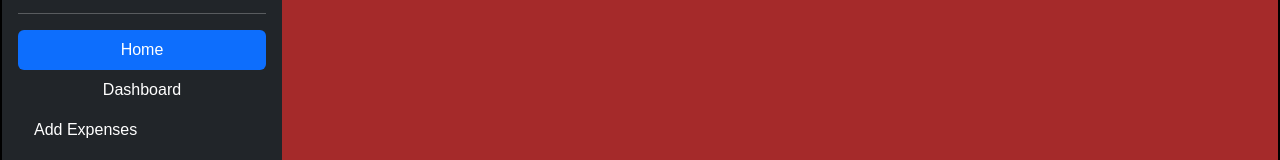
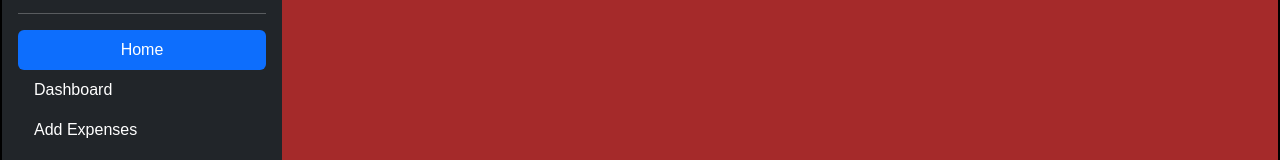
Before and after one commit to hoodadfarhad/BudgetApp, a React (Create React App) app: page / in a window 1280 px wide. Shown: the part 145-305 px from the top of the page. Built offline with nearby package versions, Linux system fonts and the light colour scheme.

Commit message:
Adding switch for better component switching between options. removing btn names for being unnecessary

```diff
--- a/src/components/Sidebar.jsx
+++ b/src/components/Sidebar.jsx
@@ -22,14 +22,18 @@ function Sidebar(prop) {
         </li>
 
         <li>
-          <Link to="/" className="nav-link text-white">
+          <button
+            className="nav-link text-white"
+            onClick={() => {
+              prop.optionSelector(1);
+            }}
+          >
             Dashboard
-          </Link>
+          </button>
         </li>
 
         <li>
           <button
-            name="AddBtn"
             className="nav-link text-white"
             onClick={() => {
               prop.optionSelector(2);
--- a/src/components/StartingPage.jsx
+++ b/src/components/StartingPage.jsx
@@ -7,10 +7,14 @@ import Expenses from "./AddExp";
 import { Link } from "react-router-dom";
 
 function StartingPage(prop) {
-  const [clickedOption, setClickedOption] = useState(0);
+  const [clickedOption, setClickedOption] = useState(1);
 
   function SideBarResult(id) {
     switch (id) {
+      case 1:
+        setClickedOption(1);
+        break;
+
       case 2:
         setClickedOption(2);
         break;
@@ -21,13 +25,28 @@ function StartingPage(prop) {
     }
   }
 
+  function WhatToRender(op) {
+    switch (op) {
+      case 1:
+        return <Dashboard />;
+        break;
+      case 2:
+        return <Expenses />;
+        break;
+
+      default:
+        return <Dashboard />;
+        break;
+    }
+  }
+
   return (
     <div className="App">
       <Header />
 
       <div className="mainPage">
         <Sidebar optionSelector={SideBarResult} />
-        {clickedOption === 2 ? <Expenses /> : <Dashboard />}
+        {WhatToRender(clickedOption)}
       </div>
     </div>
   );
```
